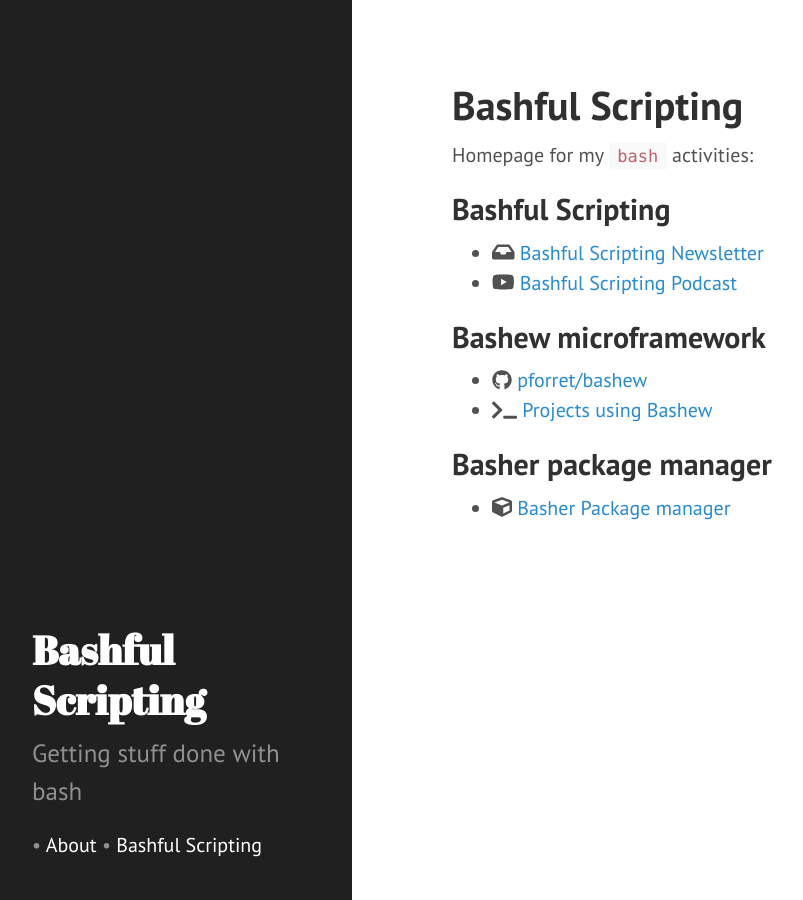
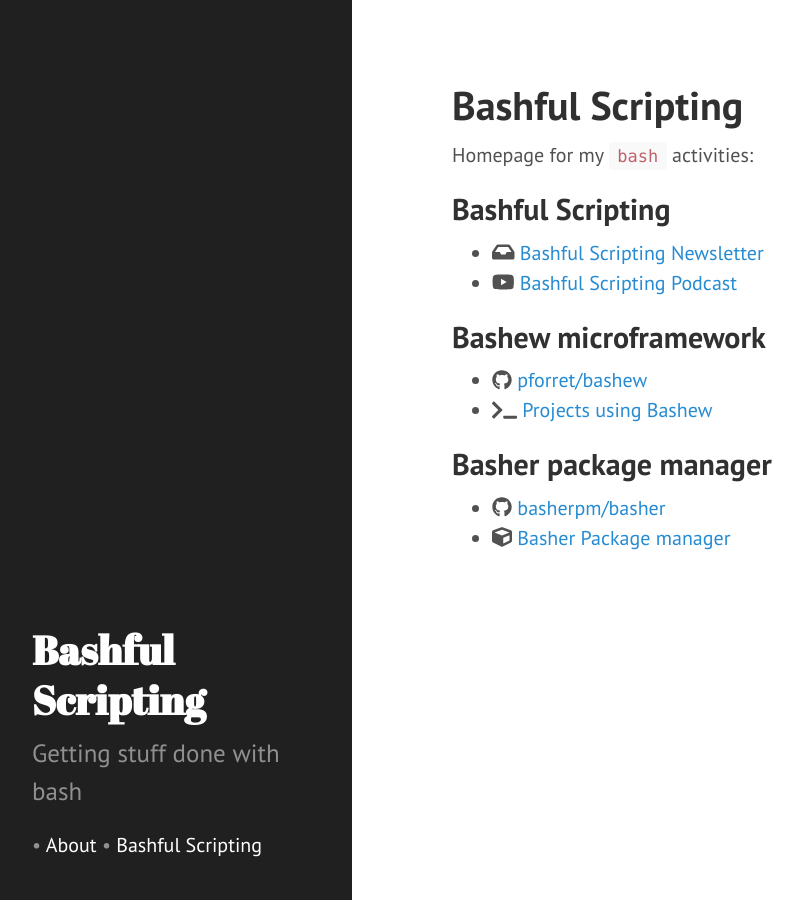
Before and after one commit to pforret/bash.forret.com, a Jekyll site: the page built from index.markdown, in a window 1280 px wide. Shown: the whole page, without its empty margins (8-811 px from the left). Built offline with Jekyll 4.4.1, drawn with Linux system fonts in a browser that asks for light colours; nearby versions of some CDN libraries; comment, search, counter and statistics services are not loaded.

Commit message:
MOD: index.markdown

```diff
--- a/index.markdown
+++ b/index.markdown
@@ -14,4 +14,5 @@ Homepage for my `bash` activities:
 * <i class="fas fa-terminal"></i> [Projects using Bashew](/bashew)
 
 ## Basher package manager
+* <i class="fab fa-github"></i> [basherpm/basher](https://github.com/basherpm/basher)
 * <i class="fas fa-cube"></i> [Basher Package manager](https://www.basher.it)
```
